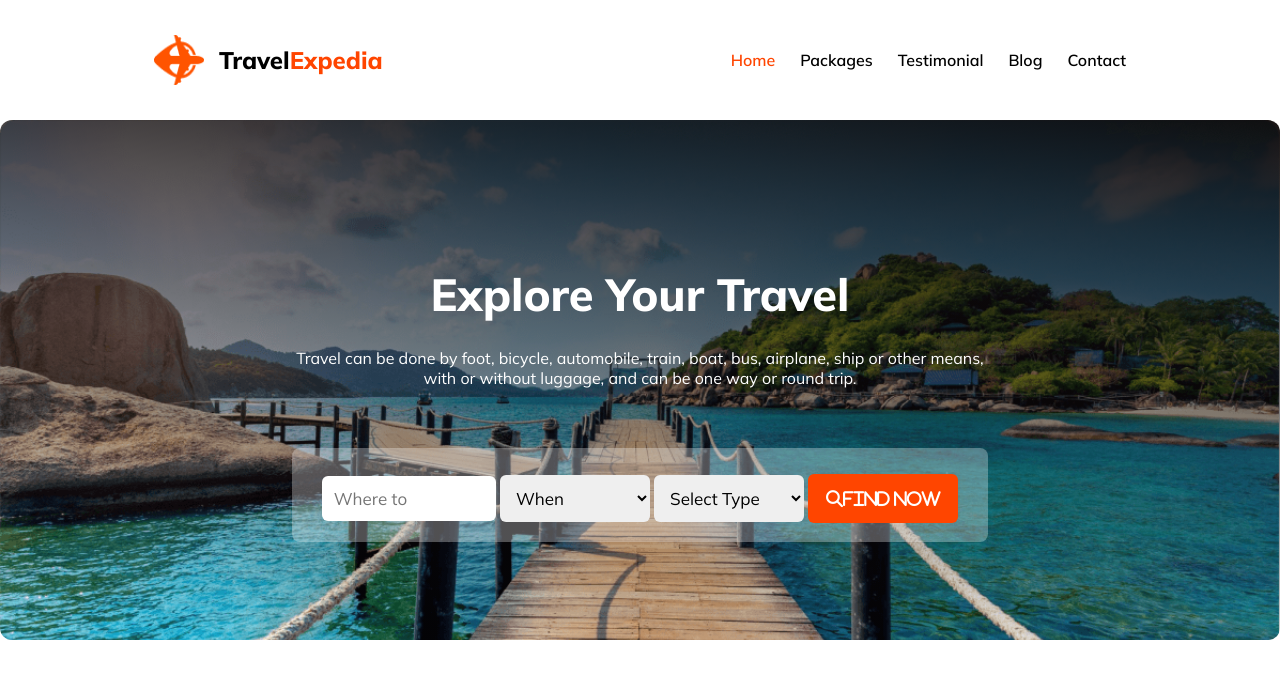
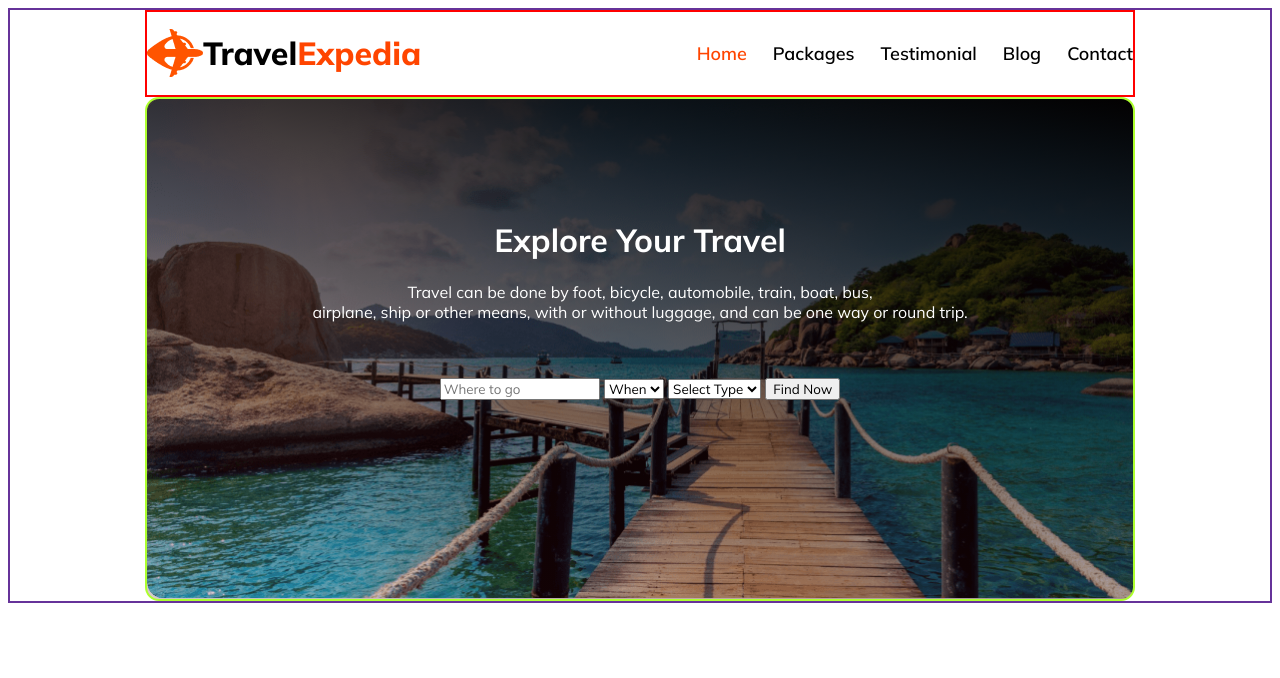
Before and after one commit to asif-444/assignment2-restart8, a plain HTML site: page index.html in a window 1280 px wide. Drawn offline with Linux system fonts and the light colour scheme.

Commit message:
added nav and banner section

```diff
--- a/index.html
+++ b/index.html
@@ -6,66 +6,52 @@
     <meta name="viewport" content="width=device-width, initial-scale=1.0">
     <title>TravelExpedia</title>
     <link rel="stylesheet" href="styles/style.css">
-    <script src="https://kit.fontawesome.com/1ea42d5d9e.js" crossorigin="anonymous"></script>
 </head>
 
 <body>
     <!-- header section -->
     <header>
-
         <!-- nav section -->
-        <nav>
+        <div class="logo-name">
             <div>
-                <div class="web-name-logo">
-                    <img src="./Images/Logo.png" alt="">
-                    <h1>Travel<span class="primary-color">Expedia</span></h1>
-                </div>
+                <img src="./Images/Logo.png" alt="">
+                <h1>Travel<span class="color-primary">Expedia</span></h1>
             </div>
-            <div class="navigation">
+            <div>
                 <ul>
-                    <li class="primary-color">Home</li>
+                    <li class="color-primary">Home</li>
                     <li>Packages</li>
                     <li>Testimonial</li>
                     <li>Blog</li>
                     <li>Contact</li>
                 </ul>
             </div>
-        </nav>
-
+        </div>
         <!-- banner section -->
-        <div class="banner-parent-div">
-            <div>
+        <div class="banner-section">
+            <div class="explore">
                 <h1>Explore Your Travel</h1>
+                <p>Travel can be done by foot, bicycle, automobile, train, boat, bus, <br> airplane, ship or other means,
+                    with or
+                    without luggage, and can be one way or round trip.</p>
             </div>
-            <div>
-                <p>Travel can be done by foot, bicycle, automobile, train, boat, bus, airplane, ship or other means,
-                    <br>
-                    with or without luggage, and can be one way or round trip.</p>
-            </div>
-            <div class="banner-input">
-                <input type="text" placeholder="Where to">
+            <div class="preference">
+                <input type="text" placeholder="Where to go">
                 <select name="when" id="when">
                     <option value="when">When</option>
                 </select>
-                <select name="select" id="select">
-                    <option value="select">Select Type</option>
+                <select name="select-type" id="select-type">
+                    <option value="select-type">Select Type</option>
                 </select>
+                <button>Find Now</button>
+            </div>
 
-                <button type="submit" class="primary-btn"><i class="fa-solid fa-magnifying-glass">Find Now</i></button>
-            </div>
         </div>
-
     </header>
-
     <!-- main section -->
-    <main>
-
-    </main>
-
+    <main></main>
     <!-- footer section -->
-    <footer>
-
-    </footer>
+    <footer></footer>
 </body>
 
 </html>
--- a/styles/style.css
+++ b/styles/style.css
@@ -2,102 +2,61 @@
 @import url('https://fonts.googleapis.com/css2?family=Mulish:ital,wght@0,200..1000;1,200..1000&display=swap');
 
 /* shared styles */
-* {
+*{
     font-family: "Mulish";
-    margin: 0 auto;
-
 }
 
-.primary-color {
+.color-primary{
     color: orangered;
 }
-
-.primary-btn {
-    background: orangered;
-    color: white;
-    border: none;
-    border-radius: 6px;
-    font-weight: 500px;
-    font-size: 17px;
-    padding: 14px;
-    width: 150px;
+/* header section */
+header{
+    padding-left: 135px;
+    padding-right: 135px;
+    border: 2px solid rebeccapurple;
 }
 
-/* nav section styles */
-.web-name-logo {
+/* nav section */
+.logo-name{
     display: flex;
-    align-items: center;
-    gap: 15px;
+    justify-content: space-between;
+    border: 2px solid red;
 }
 
-.web-name-logo h1 {
+.logo-name div, ul{
+    display: flex;
+    justify-content: center;
+    align-items: center;
+}
+
+.logo-name ul{
+    list-style: none;
+    gap: 26px;
+    font-size: 18px;
+    font-weight: 600;
+}
+
+.logo-name h1{
     font-weight: 800;
 }
 
-.web-name-logo img {
-    width: 50px;
-    height: 50px;
+/* banner section */
+.banner-section{
+    height: 500px;
+    background: linear-gradient(10deg, rgba(99, 0, 0, 0.173) 0%, rgb(3, 1, 1) 100%), url(/Images/Banner.png);
+    background-repeat: no-repeat;
+    background-size: cover;
+    border-radius: 14px;
+    color: white;
+    border: 2px solid greenyellow;
 }
 
-nav {
-    display: flex;
-    align-items: center;
-    justify-content: space-around;
-    padding-top: 35px;
-    padding-bottom: 35px;
-
-}
-
-.navigation ul {
-    display: flex;
-    list-style: none;
-    gap: 25px;
-    font-weight: 600;
-}
-
-/* banner section */
-
-.banner-parent-div {
-    background-image: linear-gradient(6deg, rgba(241, 241, 241, 0) 4%, rgba(15, 10, 10, 0.966) 100%), url(/Images/Banner.png);
-    background-size: cover;
-    height: 400px;
-    width: 100%;
-    border-radius: 12px;
-    padding-top: 120px;
-}
-
-.banner-parent-div div {
-    padding-top: 26px;
-    justify-content: center;
-    align-items: center;
+.explore{
+    padding-top: 100px;
     text-align: center;
 }
 
-.banner-parent-div h1 {
-    font-weight: 800;
-    font-size: 45px;
-    color: white;
+.preference{
+    text-align: center;
+    padding-top: 40px;
 }
-
-.banner-parent-div p {
-    color: white;
-}
-
-.banner-parent-div input,
-select {
-    font-weight: 500px;
-    font-size: 17px;
-    padding: 12px;
-    width: 150px;
-    border-radius: 6px;
-    border: none;
-}
-
-.banner-input {
-    background: rgba(255, 255, 255, 0.30);
-    margin-top: 60px;
-    width: 696px;
-    height: 68px;
-    border-radius: 8px;
-
-}
```
